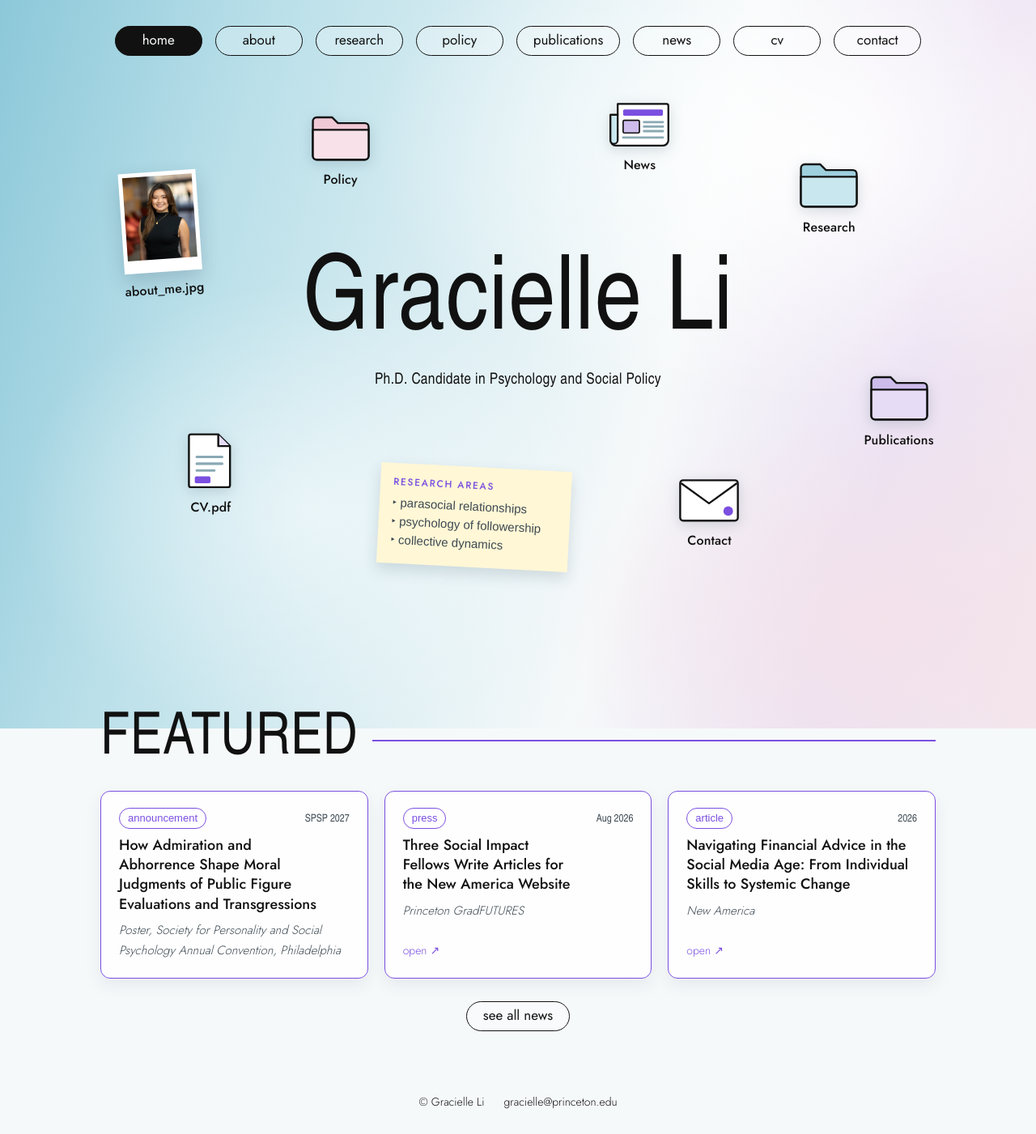
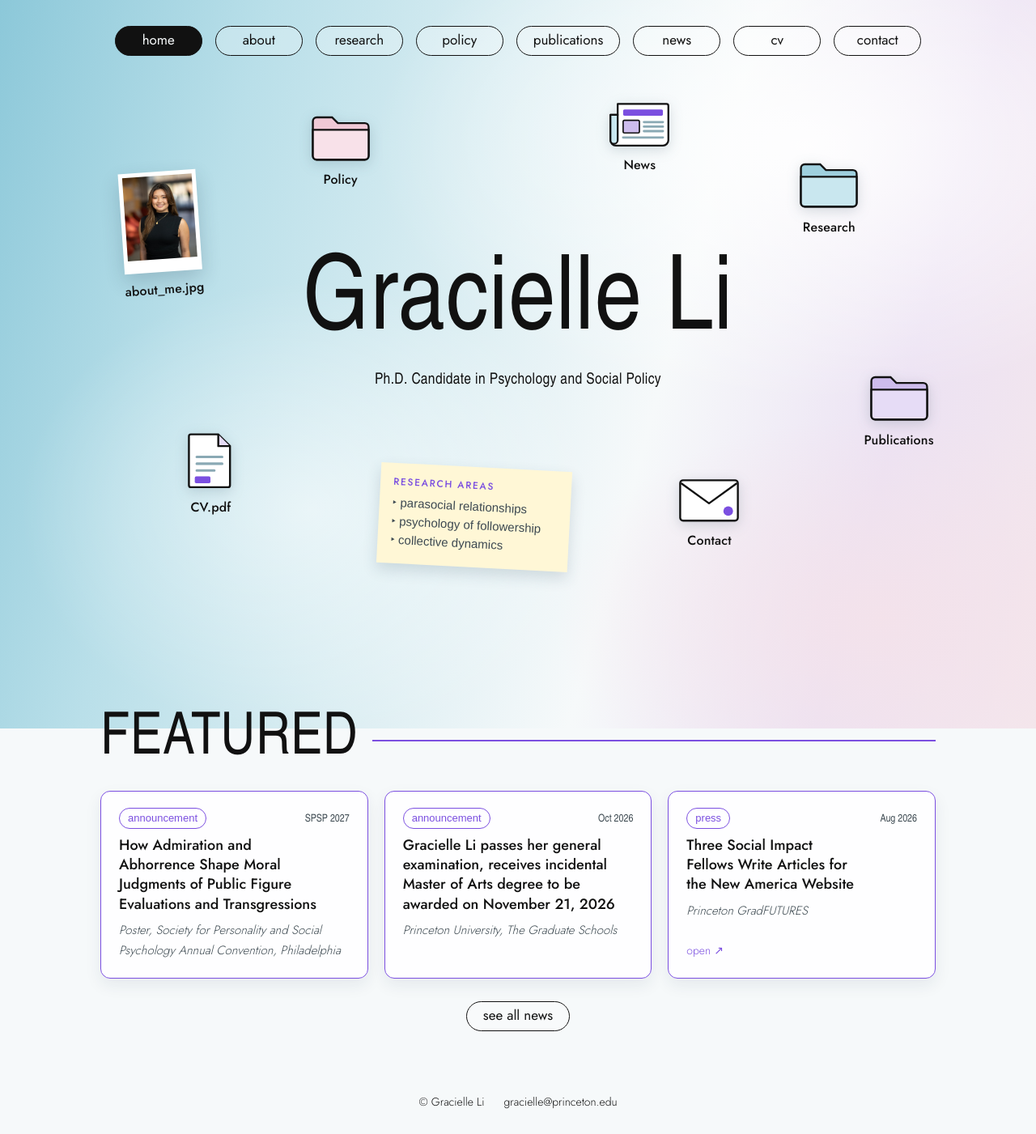
Before and after one commit to gracielleli/gracielleli.github.io, a Jekyll site: the page built from index.html, in a window 1280 px wide. Shown: the whole page at 81% size. Built offline with Jekyll 4.4.1, drawn with Linux system fonts in a browser that asks for light colours; some web fonts are replaced.

Commit message:
Update featured.yml

```diff
--- a/_data/featured.yml
+++ b/_data/featured.yml
@@ -8,6 +8,11 @@
   when: "SPSP 2027"
   title: "How Admiration and Abhorrence Shape Moral Judgments of Public Figure Evaluations and Transgressions"
   source: "Poster, Society for Personality and Social Psychology Annual Convention, Philadelphia"
+
+- type: "announcement"
+  when: "Oct 2026"
+  title: "Gracielle Li passes her general examination, receives incidental Master of Arts degree to be awarded on November 21, 2026"
+  source: "Princeton University, The Graduate Schools"
 
 - type: "press"
   when: "Aug 2026"
```
